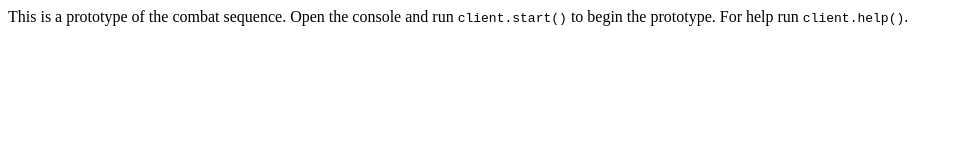
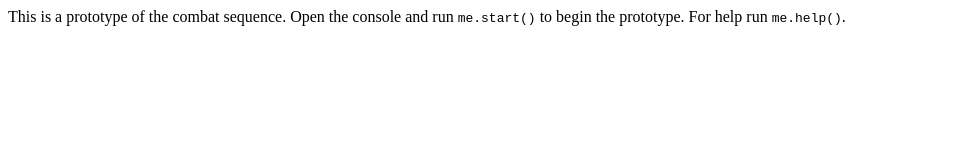
Before and after one commit to LifeWanted/RiydaJS, a website: page prototypes/combat/index.html in a window 1280 px wide. Shown: the whole page, without its empty margins (0-963 px from the left). Drawn offline with Linux system fonts and the light colour scheme.

Commit message:
Minor docs update

```diff
--- a/prototypes/combat/index.html
+++ b/prototypes/combat/index.html
@@ -22,8 +22,8 @@
 <body>
     <div>
         This is a prototype of the combat sequence. Open the console and run
-        <code>client.start()</code> to begin the prototype. For help run
-        <code>client.help()</code>.
+        <code>me.start()</code> to begin the prototype. For help run
+        <code>me.help()</code>.
     </div>
 </body>
 </html>
```
Also changed, not shown: prototypes/common/Application.js (+4 -3 lines).
